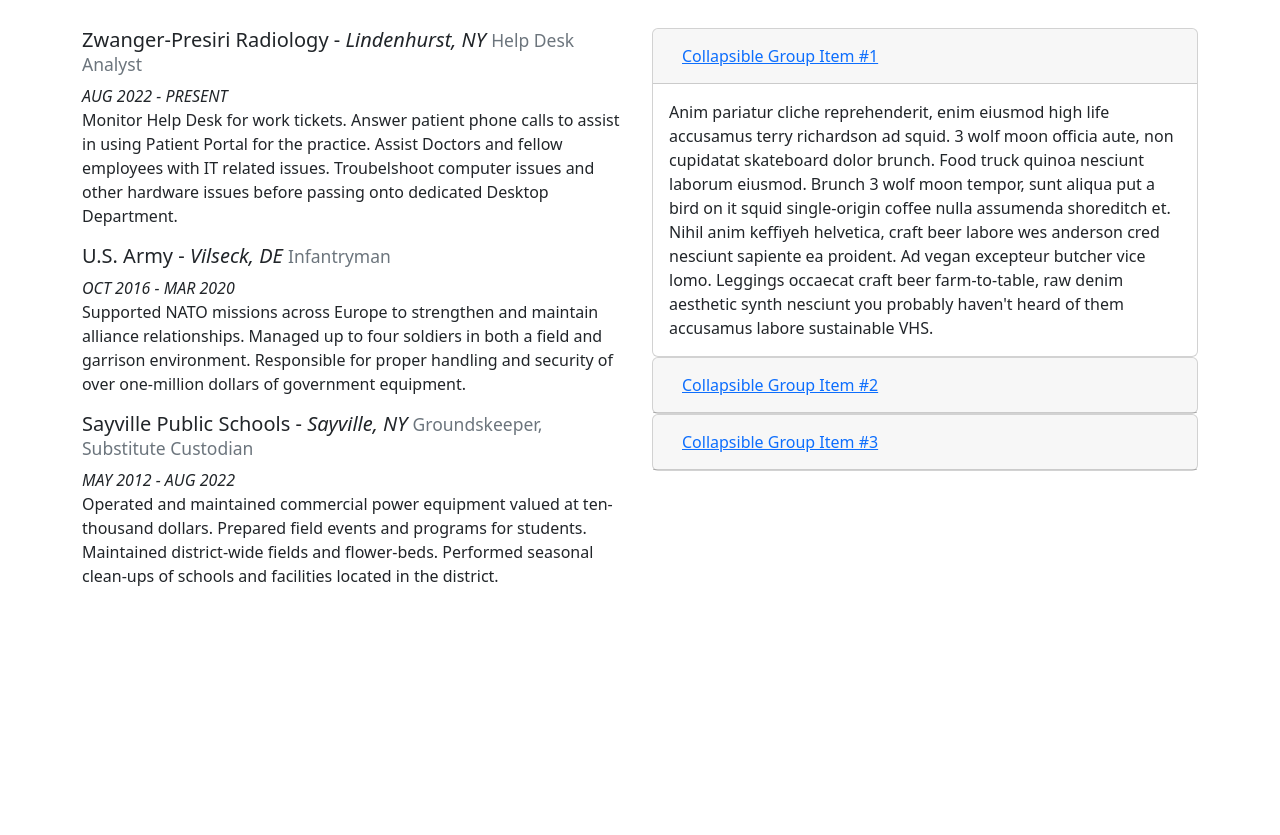
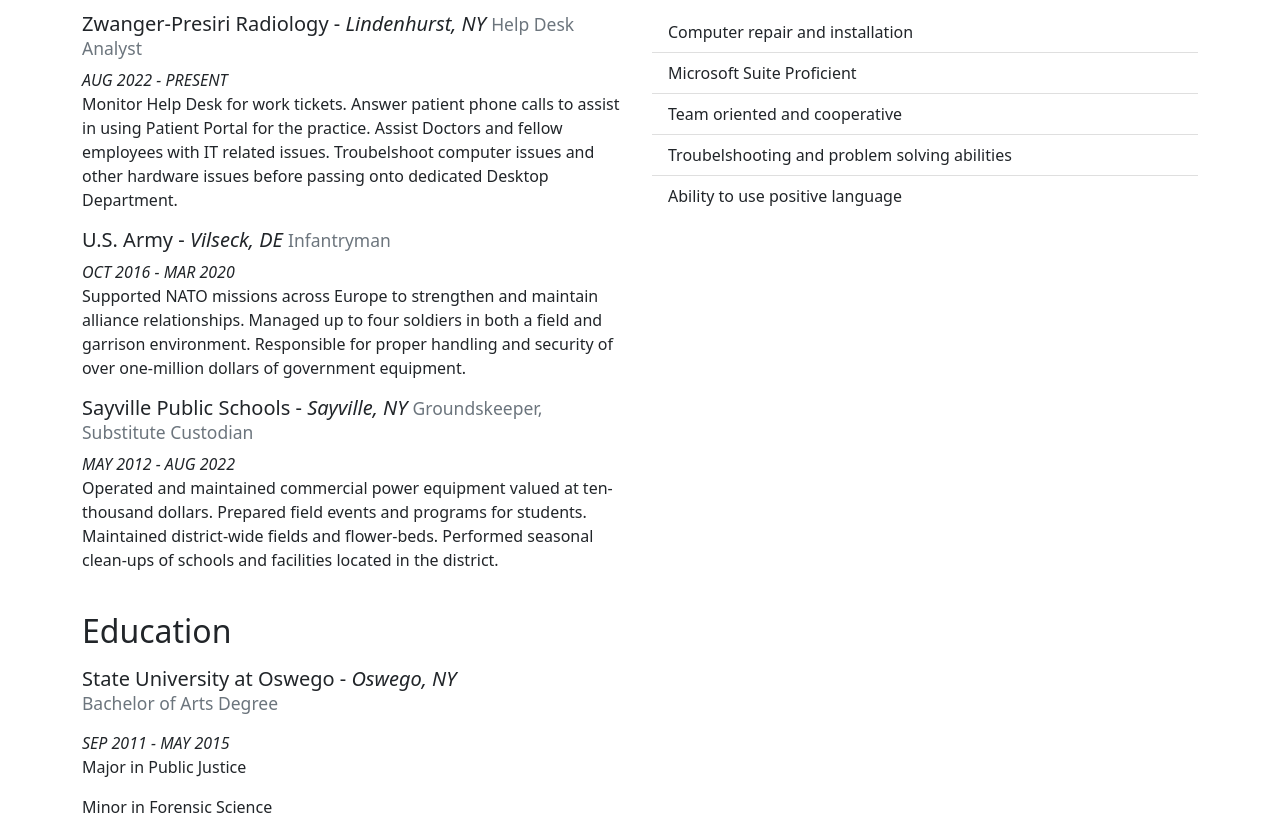
Before and after one commit to Svtucci/svtucci.github.io, a plain HTML site: page index.html in a window 1280 px wide. Shown: the part 307-1142 px from the top of the page. Before the commit the page ends 911 px from the top, so only its background shows below. Drawn offline with nearby package versions, Linux system fonts and the light colour scheme.

Commit message:
UPDATE 03 OCT
ADDED SKILLS AND EDUCATION TO RESUME

```diff
--- a/index.html
+++ b/index.html
@@ -22,7 +22,8 @@
   <div class="row">
     <div class="col-sm-6">
       <h2>Job History</h2>
-      <br>
+      <p>
+      <p>
 
       <h5>
         Zwanger-Presiri Radiology -
@@ -47,57 +48,40 @@
       </h5>
       <em>MAY 2012 - AUG 2022</em>
       <p>Operated and maintained commercial power equipment valued at ten-thousand dollars. Prepared field events and programs for students. Maintained district-wide fields and flower-beds. Performed seasonal clean-ups of schools and facilities located in the district.</p>
+      <BR>
+      <h2>Education</h2>
+      <p>
+      <p>
+
+      <h5>
+        State University at Oswego -
+        <i>Oswego, NY</i>
+        <p><small class="text-muted">Bachelor of Arts Degree</small></p>
+      </h5>
+      <em>SEP 2011 - MAY 2015</em>
+      <P>Major in Public Justice</P>
+      <p>Minor in Forensic Science</p>
+
+
+
 
     </div>
     <div class="col-sm-6">
       <h2>Skills</h2>
-      <br>
+      <p>
+      <p>
 
-      <div id="accordion">
-        <div class="card">
-          <div class="card-header" id="headingOne">
-            <h5 class="mb-0">
-              <button class="btn btn-link" data-toggle="collapse" data-target="#collapseOne" aria-expanded="true" aria-controls="collapseOne">
-                Collapsible Group Item #1
-              </button>
-            </h5>
-          </div>
+      <ul class="list-group list-group-flush">
+        <li class="list-group-item">Computer repair and installation</li>
+        <li class="list-group-item">Microsoft Suite Proficient</li>
+        <li class="list-group-item">Team oriented and cooperative</li>
+        <li class="list-group-item">Troubelshooting and problem solving abilities</li>
+        <li class="list-group-item">Ability to use positive language</li>
+      </ul>
 
-          <div id="collapseOne" class="collapse show" aria-labelledby="headingOne" data-parent="#accordion">
-            <div class="card-body">
-              Anim pariatur cliche reprehenderit, enim eiusmod high life accusamus terry richardson ad squid. 3 wolf moon officia aute, non cupidatat skateboard dolor brunch. Food truck quinoa nesciunt laborum eiusmod. Brunch 3 wolf moon tempor, sunt aliqua put a bird on it squid single-origin coffee nulla assumenda shoreditch et. Nihil anim keffiyeh helvetica, craft beer labore wes anderson cred nesciunt sapiente ea proident. Ad vegan excepteur butcher vice lomo. Leggings occaecat craft beer farm-to-table, raw denim aesthetic synth nesciunt you probably haven't heard of them accusamus labore sustainable VHS.
-            </div>
-          </div>
-        </div>
-        <div class="card">
-          <div class="card-header" id="headingTwo">
-            <h5 class="mb-0">
-              <button class="btn btn-link collapsed" data-toggle="collapse" data-target="#collapseTwo" aria-expanded="false" aria-controls="collapseTwo">
-                Collapsible Group Item #2
-              </button>
-            </h5>
-          </div>
-          <div id="collapseTwo" class="collapse" aria-labelledby="headingTwo" data-parent="#accordion">
-            <div class="card-body">
-              Anim pariatur cliche reprehenderit, enim eiusmod high life accusamus terry richardson ad squid. 3 wolf moon officia aute, non cupidatat skateboard dolor brunch. Food truck quinoa nesciunt laborum eiusmod. Brunch 3 wolf moon tempor, sunt aliqua put a bird on it squid single-origin coffee nulla assumenda shoreditch et. Nihil anim keffiyeh helvetica, craft beer labore wes anderson cred nesciunt sapiente ea proident. Ad vegan excepteur butcher vice lomo. Leggings occaecat craft beer farm-to-table, raw denim aesthetic synth nesciunt you probably haven't heard of them accusamus labore sustainable VHS.
-            </div>
-          </div>
-        </div>
-        <div class="card">
-          <div class="card-header" id="headingThree">
-            <h5 class="mb-0">
-              <button class="btn btn-link collapsed" data-toggle="collapse" data-target="#collapseThree" aria-expanded="false" aria-controls="collapseThree">
-                Collapsible Group Item #3
-              </button>
-            </h5>
-          </div>
-          <div id="collapseThree" class="collapse" aria-labelledby="headingThree" data-parent="#accordion">
-            <div class="card-body">
-              Anim pariatur cliche reprehenderit, enim eiusmod high life accusamus terry richardson ad squid. 3 wolf moon officia aute, non cupidatat skateboard dolor brunch. Food truck quinoa nesciunt laborum eiusmod. Brunch 3 wolf moon tempor, sunt aliqua put a bird on it squid single-origin coffee nulla assumenda shoreditch et. Nihil anim keffiyeh helvetica, craft beer labore wes anderson cred nesciunt sapiente ea proident. Ad vegan excepteur butcher vice lomo. Leggings occaecat craft beer farm-to-table, raw denim aesthetic synth nesciunt you probably haven't heard of them accusamus labore sustainable VHS.
-            </div>
-          </div>
-        </div>
-      </div>
+
+
+
 
 
 
```
Also changed, not shown: 1 other file.
